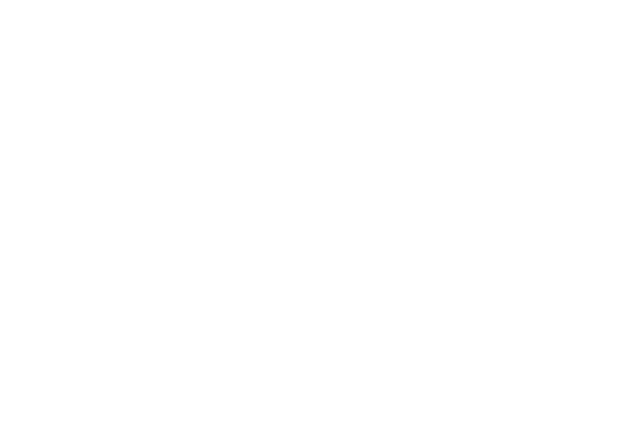
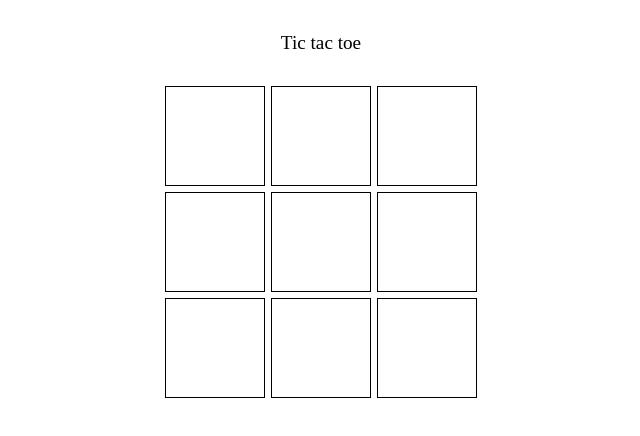
Before and after one commit to renchester/top-tictactoe, a plain HTML site: page index.html in a window 1280 px wide. Shown: the whole page, without its empty margins (319-959 px from the left). Drawn offline with Linux system fonts and the light colour scheme.

Commit message:
Add initial document layout

```diff
--- a/index.html
+++ b/index.html
@@ -8,5 +8,27 @@
 
     <link rel="stylesheet" href="style.css" />
   </head>
-  <body></body>
+  <body>
+    <header>
+      <p class="title">Tic tac toe</p>
+    </header>
+    <main class="game-container">
+      <div class="game-board">
+        <div class="square square-1" data-id="1" data-filled="false">
+          <!-- <div class="place-o"</div> -->
+        </div>
+        <div class="square square-2" data-id="2" data-filled="false">
+          <!-- <div class="place-x"</div> -->
+        </div>
+        <div class="square square-3" data-id="3" data-filled="false"></div>
+        <div class="square square-4" data-id="4" data-filled="false"></div>
+        <div class="square square-5" data-id="5" data-filled="false"></div>
+        <div class="square square-6" data-id="6" data-filled="false"></div>
+        <div class="square square-7" data-id="7" data-filled="false"></div>
+        <div class="square square-8" data-id="8" data-filled="false"></div>
+        <div class="square square-9" data-id="9" data-filled="false"></div>
+      </div>
+    </main>
+    <script src="script.js"></script>
+  </body>
 </html>
```
